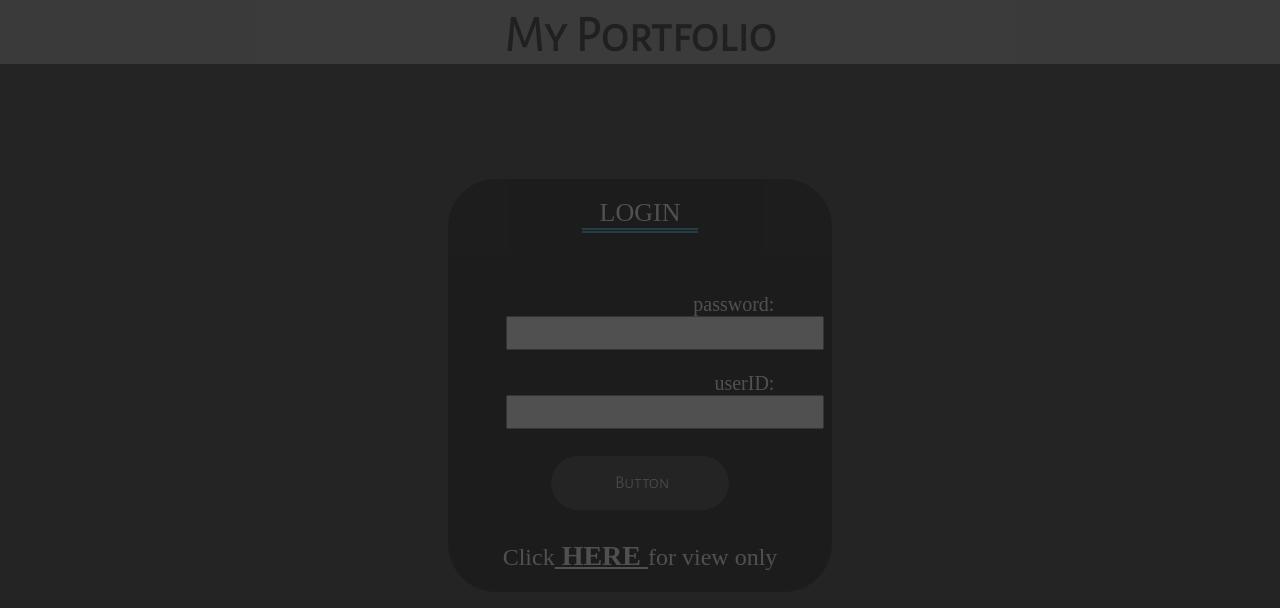
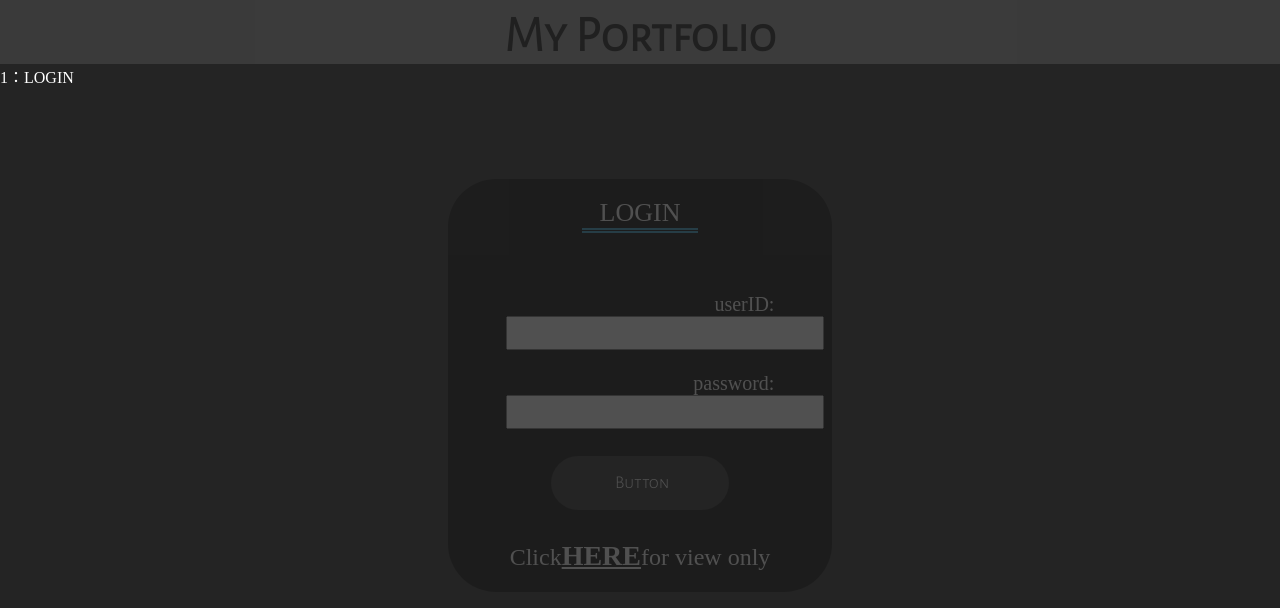
Before and after one commit to TakuyaGameDev/Worksfolio, a React (Vite) app in the folder frontend/: page / in a window 1280 px wide. Shown: the top 608 px of the page. Built offline with nearby package versions, Linux system fonts and the light colour scheme.

Commit message:
HistoryRouteNavbar.tsxの追加

```diff
--- a/frontend/src/components/molecules/commons/Header.tsx
+++ b/frontend/src/components/molecules/commons/Header.tsx
@@ -1,6 +1,7 @@
 import React from 'react'
 import { useNavigate } from 'react-router-dom'
 import loginUser from '../../../store/user/index'
+import HistoryNavbar from './HistoryRouteNavbar'
 
 const CommonHeader = React.memo((props: any) => {
   const navigate = useNavigate()
@@ -22,6 +23,7 @@ const CommonHeader = React.memo((props: any) => {
           </div> : ''
         }
       </div>
+      <HistoryNavbar histories={props.routeHistories} currentScreenId={props.currentScreenId} onClickLogout={onClickLogout}/>
     </>
   )
 });
--- /dev/null
+++ b/frontend/src/components/molecules/commons/HistoryRouteNavbar.tsx
@@ -0,0 +1,36 @@
+import React,{ useEffect } from 'react'
+import loginUser from '../../../store/user/index'
+
+const HistoryRouteNavbar = React.memo((props: any) => {
+  useEffect(() => {
+    console.log(props.histories)
+  },[])
+
+  const historyRoutes = () => {
+    const pathNames = []
+    props.histories.forEach(path => {
+        if(props.currentScreenId === path.id) {
+            pathNames.push(<span href={path.path}>{ path.id + '：'　+ path.name }</span>)
+        } else {
+            if(path.id === 1){
+                pathNames.push(<a href={path.path} onClick={props.onClickLogout}>{ path.id + '：'　+ path.name }</a>)
+            } else {
+                pathNames.push(<a href={path.path}>{ path.id + '：'　+ path.name }</a>)
+            }
+        }
+    })
+    return pathNames
+  }
+
+  return (
+    <>
+      <div className = 'history-nav-box'>
+        {
+            historyRoutes()
+        }
+      </div>
+    </>
+  )
+});
+
+export default HistoryRouteNavbar
--- a/frontend/src/pages/Login.tsx
+++ b/frontend/src/pages/Login.tsx
@@ -7,9 +7,11 @@ import CommonHeader from '../components/molecules/commons/Header'
 import Button from '../components/organisms/common/button'
 import { LoginUserParams } from '../axios/types/user'
 import loginUser from '../store/user/index'
+import routeHistory from '../store/history/route'
 import {login} from '../axios/loginAxios'
 
 function Login() {
+  const currentScreenId = 1
   const navigate = useNavigate()
   const passInputRef = useRef<HTMLInputElement>(null)
   const useridInputRef = useRef<HTMLInputElement>(null)
@@ -96,7 +98,6 @@ function Login() {
       user_id: uid,
       password: pass
     }
-
     const res = await login(data)
     if(res.status != -1) {
       // redux経由でstoreにログインユーザ情報を格納
@@ -110,7 +111,7 @@ function Login() {
   return (
     <>
       <div className='header'>
-        <CommonHeader />
+        <CommonHeader routeHistories={routeHistory.getState().path} currentScreenId={currentScreenId}/>
       </div>
       <div className='container-login'>
         <div className='form'>
@@ -121,6 +122,14 @@ function Login() {
             <span style={{ color:'white' }}>{loginFailedMessage}</span>
           </div>
           <div className='form-body'>
+          <div className='input'>
+            <label htmlFor='userid-input'>userID:</label>
+            <input
+              id='userid-input'
+              type='text'
+              onChange={(e) => onChangeInputText(e.target)}
+              ref={useridInputRef}></input>
+            </div>
             <div className='input'>
               <label htmlFor='pass-input'>password:</label>
               <input
@@ -129,21 +138,21 @@ function Login() {
                 onChange={(e) => onChangeInputText(e.target)}
                 ref={passInputRef}></input>
             </div>
-            <div className='input'>
-              <label htmlFor='userid-input'>userID:</label>
-              <input
-                id='userid-input'
-                type='text'
-                onChange={(e) => onChangeInputText(e.target)}
-                ref={useridInputRef}></input>
-            </div>
             <div className='btn-login'>
               <Button
                 disabled={btnDisabled}
                 onClickFunc={onLogin}/>
             </div>
           </div>
-          <div className='only-viewer-nav'>Click<Link to='/main'> HERE </Link>for view only</div>
+          <div className='only-viewer-nav'>Click<Link to='/main' onClick={()=>{
+            routeHistory.dispatch('PUSH', {
+              id: 2,
+              name: 'main',
+              path: '/main',
+            })
+          }}>
+            HERE
+          </Link>for view only</div>
         </div>
       </div>
     </>
--- a/frontend/src/pages/Main.tsx
+++ b/frontend/src/pages/Main.tsx
@@ -14,8 +14,11 @@ import CareerView from '../components/molecules/viewports/Career'
 import WorksView from '../components/molecules/viewports/Works'
 import loginUser from '../store/user/index'
 import CommonHeader from '../components/molecules/commons/Header'
+import routeHistory from '../store/history/route'
 
 function Main() {
+  const currentScreenId = 2
+
   const [viewType, setViewType] = useState<boolean>(VIEW_TYPE.AUTOMATIC)
   const [viewingItem, setViewingItem] = useState<number>(VIEWING_ITEMS.FIRSTLY)
   const transitionType = TRANSITION_CONDITION_TYPE.WELCOME
@@ -45,7 +48,7 @@ function Main() {
     <>
     <div><PageTransitioner type={transitionType}/></div>
     <div className='header'>
-      <CommonHeader userInfo={loginUser.getState().userInfo}/>
+      <CommonHeader userInfo={loginUser.getState().userInfo} routeHistories={routeHistory.getState().path} currentScreenId={currentScreenId}/>
     </div>
     <div className='container-main'>
       <div className='menubarGr'>
--- /dev/null
+++ b/frontend/src/store/history/route/index.ts
@@ -0,0 +1,23 @@
+
+import reducer from "./reducer"
+
+const store = {
+    state : {
+        path: [{
+            id: 1,
+            name: 'LOGIN',
+            path: '/'
+        }]
+    },
+    reducer : reducer,
+    // ステートを取得するメソッドを追加.
+    getState : function () {
+        return this.state
+    },
+    dispatch : function (action: any, payload: any = null) {
+        // reducer を使って、state を変更する.
+        this.state = this.reducer(this.state, action, payload)
+    }
+}
+
+export default store
--- /dev/null
+++ b/frontend/src/store/history/route/reducer.ts
@@ -0,0 +1,28 @@
+// 初期ユーザー情報(ログアウトにて使用)
+const initialState = {
+    id: undefined,
+    user_id: '',
+    role: -1,
+}
+
+function reducer(state: [], action: string, payload: any) {
+    // actionのタイプごとに、処理を分ける
+    switch (action) {
+        // PUSHの場合、次の遷移先情報を格納.
+        case 'PUSH':
+            return {
+                ...state,
+                path: [...state.path, payload],
+            }
+        // POPの場合、現在の遷移情報を削除
+        case 'POP':
+            return {
+                ...state,
+                path: state.path.filter((item) => item.id !== payload.id)
+            }
+        default:
+            return state
+    }
+}
+
+export default reducer;
--- a/frontend/src/styles/common.scss
+++ b/frontend/src/styles/common.scss
@@ -39,8 +39,12 @@
             }
             button{
                 margin-right: 2%;
+                cursor: pointer;
             }
         }
+    }
+    .history-nav-box{
+        color:white;
     }
 }
 
```
